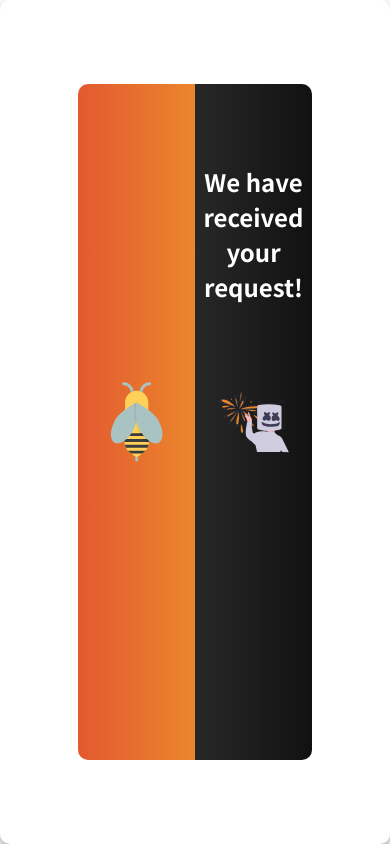
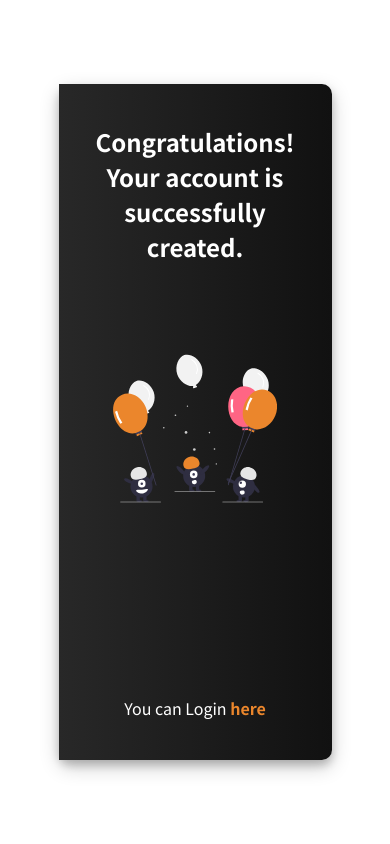
Before and after one commit to manikagnish/hivecoin, a React (Create React App) app: page /login in a window 390 px wide. Both pictures are taken after typing "Sample", "name@example.com", "Sample123", "Sample123" into the empty fields and a click on the button "Sign up". Built offline with nearby package versions, Linux system fonts and the light colour scheme.

Commit message:
sign up form completed

```diff
--- a/src/components/form/Form.css
+++ b/src/components/form/Form.css
@@ -1,23 +1,14 @@
 .form-container {
-  padding: 10vh 20vw;
-  width: 100vw;
-  height: 100vh;
+  margin: 10vh auto;
+  width: 70vw;
+  height: 80vh;
   box-shadow: 0 5px 8px 0 rgba(0, 0, 0, 0.2), 0 7px 20px 0 rgba(0, 0, 0, 0.2);
+  /* box-shadow: 0 1rem 2rem 0 rgba(0, 0, 0, 0.5); */
   position: relative;
   border-radius: 10px;
   display: grid;
   grid-template-columns: 1fr 1fr;
   /* background-color: rgb(245, 244, 244); */
-}
-
-.close-btn {
-  position: absolute;
-  top: 2%;
-  right: 3%;
-  font-size: 1.5rem;
-  z-index: 1;
-  color: var(--color-white);
-  cursor: pointer;
 }
 
 .form-content-left {
@@ -30,6 +21,11 @@
   position: relative;
 }
 
+@media only screen and (max-width: 800px) {
+  .form-content-left {
+    display: none;
+  }
+}
 .form-img {
   width: 80%;
   height: 80%;
@@ -43,22 +39,29 @@
   width: 60%;
   height: 60%;
   position: absolute;
-  top: 50%;
+  top: 45%;
   left: 50%;
-  transform: translate(-50%, -50%);
+  transform: translate(-50%, -40%);
 }
 
 .form-success {
   text-align: center;
-  font-size: 24px;
-  margin-top: 80px;
+  font-size: 2.4rem;
+  margin: 4rem auto;
   color: var(--color-white);
+  width: 80%;
 }
 
 .form-content-right {
   border-radius: 0 10px 10px 0;
   position: relative;
   background: linear-gradient(90deg, rgb(40, 40, 40) 0%, rgb(17, 17, 17) 100%);
+}
+
+@media only screen and (max-width: 800px) {
+  .form-content-right {
+    grid-column: 1 / 3;
+  }
 }
 
 .form {
@@ -111,7 +114,7 @@
 }
 
 .form-input::placeholder {
-  color: #595959;
+  color: var(--color-grey-dark);
   font-size: 1.2rem;
 }
 
@@ -154,3 +157,11 @@
   color: var(--color-primary);
   font-weight: 600;
 }
+
+.form-input-login-position {
+  font-size: 1.6rem;
+  position: absolute;
+  bottom: 4rem;
+  left: 50%;
+  transform: translateX(-50%);
+}
--- a/src/components/form/Form.js
+++ b/src/components/form/Form.js
@@ -13,7 +13,6 @@ const Form = () => {
   return (
     <>
       <div className="form-container">
-        <span className="close-btn">×</span>
         <div className="form-content-left">
           <img className="form-img" src={bee1} alt="bee" />
         </div>
--- a/src/components/form/FormSuccess.js
+++ b/src/components/form/FormSuccess.js
@@ -1,12 +1,18 @@
 import React from "react";
 import "./Form.css";
 import Mello from "../../images/mello_otq1.svg";
+import Wd from "../../images/well_done_i2wr.svg";
 
 const FormSuccess = () => {
   return (
     <div className="form-content-right">
-      <h1 className="form-success">We have received your request!</h1>
-      <img className="form-img-2" src={Mello} alt="successImage" />
+      <h1 className="form-success">
+        Congratulations! Your account is successfully created.
+      </h1>
+      <img className="form-img-2" src={Wd} alt="successImage" />
+      <span className="form-input-login form-input-login-position">
+        You can Login <a href="#">here</a>
+      </span>
     </div>
   );
 };
```
